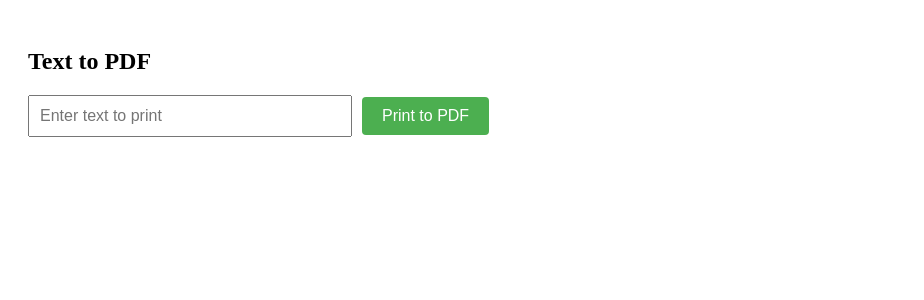
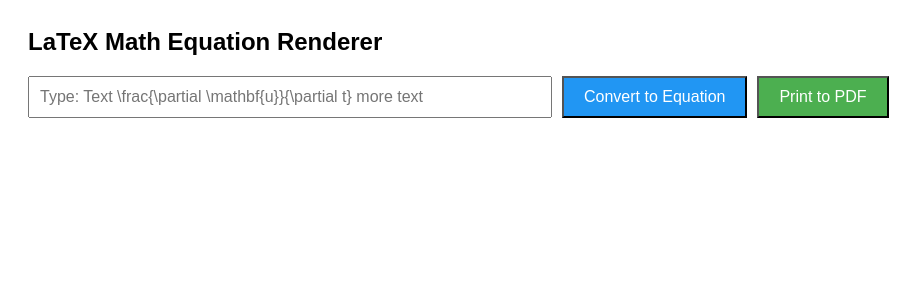
Before and after one commit to omin-h/second-paper, a React (Vite) app: page / in a window 1280 px wide. Shown: the top 300 px of the page, without its empty margins (0-924 px from the left). Built offline with nearby package versions, Linux system fonts and the light colour scheme.

Commit message:
feat(pdf): Add Latex rendering functionality and integrate html2canvas for enhanced PDF output

```diff
--- a/package.json
+++ b/package.json
@@ -11,6 +11,7 @@
     "preview": "vite preview"
   },
   "dependencies": {
+    "html2canvas": "^1.4.1",
     "jspdf": "^3.0.3",
     "katex": "^0.16.25",
     "react": "^19.1.1",
--- a/src/fractionCanvas/fractionCanvas.jsx
+++ b/src/fractionCanvas/fractionCanvas.jsx
@@ -1,49 +1,90 @@
-import React, { useState } from 'react';
+import React, { useRef, useState } from 'react';
+import { LatexPreview, parseLatexFromText } from './latexRenderer';
 import { printTextToPDF } from './fractionJs';
 
+const style = {
+  container: { padding: '20px', fontFamily: 'sans-serif' },
+  input: { padding: '10px', fontSize: '16px', width: '500px', marginRight: '10px' },
+  btn: { padding: '10px 20px', fontSize: '16px', cursor: 'pointer', marginRight: '10px' },
+  btnConvert: { background: '#2196F3', color: '#fff' },
+  btnPrint: { background: '#4CAF50', color: '#fff' },
+  displayLine: { background: '#ffffff', color: '#000000', padding: '12px', borderRadius: '6px', fontSize: '20px', marginTop: '20px' }
+};
 
 const FractionCanvas = () => {
   const [inputText, setInputText] = useState('');
+  const latexRefs = useRef([]);
+  const inputRef = useRef(null);
+  const parsedParts = parseLatexFromText(inputText);
 
-  const handlePrint = () => {
-    if (inputText) {
-      printTextToPDF(inputText);
+  const handleConvert = () => {
+    const input = inputRef.current;
+    if (!input) return;
+
+    const start = input.selectionStart;
+    const end = input.selectionEnd;
+
+    if (start === end) {
+      alert('Please select LaTeX text to convert');
+      return;
+    }
+
+    const selectedText = inputText.slice(start, end);
+
+    if (selectedText.includes('\\')) {
+      if (!selectedText.startsWith('(') || !selectedText.endsWith(')')) {
+        const newText =
+          inputText.slice(0, start) +
+          '(' + selectedText + ')' +
+          inputText.slice(end);
+        setInputText(newText);
+      }
+      setShowPreview(true);
     } else {
-      alert('Please enter some text before printing');
+      alert('Selected text does not contain LaTeX commands');
     }
   };
 
+  const handlePrint = () => {
+    printTextToPDF(inputText);
+  };
+
+  let latexRefIndex = 0;
 
   return (
-    <div style={{ padding: '20px' }}>
-      <h2>Text to PDF</h2>
-      <div style={{ marginBottom: '10px' }}>
+    <div style={style.container}>
+      <h2 style={{ marginTop: 0 }}>LaTeX Math Equation Renderer</h2>
+
+      <div style={{ marginBottom: '12px' }}>
         <input
-          type="text"
+          ref={inputRef}
           value={inputText}
           onChange={(e) => setInputText(e.target.value)}
-          placeholder="Enter text to print"
-          style={{
-            padding: '10px',
-            fontSize: '16px',
-            width: '300px',
-            marginRight: '10px'
-          }}
+          placeholder="Type: Text \frac{\partial \mathbf{u}}{\partial t} more text"
+          style={style.input}
         />
-        <button
-          onClick={handlePrint}
-          style={{
-            padding: '10px 20px',
-            fontSize: '16px',
-            cursor: 'pointer',
-            backgroundColor: '#4CAF50',
-            color: 'white',
-            border: 'none',
-            borderRadius: '4px'
-          }}
-        >
+        <button style={{ ...style.btn, ...style.btnConvert }} onClick={handleConvert}>
+          Convert to Equation
+        </button>
+        <button style={{ ...style.btn, ...style.btnPrint }} onClick={handlePrint}>
           Print to PDF
         </button>
+      </div>
+
+      <div style={style.displayLine}>
+        {parsedParts.map((part, idx) => {
+          if (part.type === 'latex') {
+            const currentRef = latexRefIndex++;
+            return (
+              <LatexPreview
+                key={idx}
+                latex={part.content}
+                ref={el => latexRefs.current[currentRef] = el}
+              />
+            );
+          }
+          return <span key={idx}>{part.content}</span>;
+        })}
       </div>
     </div>
   );
--- /dev/null
+++ b/src/fractionCanvas/latexRenderer.jsx
@@ -0,0 +1,89 @@
+import React, { useEffect, useRef } from 'react';
+import katex from 'katex';
+import 'katex/dist/katex.min.css';
+
+export const LatexPreview = React.forwardRef(({ latex }, ref) => {
+  const containerRef = useRef(null);
+
+  useEffect(() => {
+    if (containerRef.current && latex) {
+      try {
+        katex.render(latex, containerRef.current, {
+          throwOnError: false,
+          displayMode: false
+        });
+      } catch (error) {
+        console.error('KaTeX rendering error:', error);
+      }
+    }
+  }, [latex]);
+
+  return (
+    <span
+      ref={(el) => {
+        containerRef.current = el;
+        if (ref) {
+          if (typeof ref === 'function') ref(el);
+          else ref.current = el;
+        }
+      }}
+      style={{
+        display: 'inline-block',
+        verticalAlign: 'middle',
+        margin: '0 6px'
+      }}
+    />
+  );
+});
+
+export const parseLatexFromText = (text) => {
+  const latexPattern = /\\[a-zA-Z]+(?:\{[^}]*\}|\([^)]*\))*|\\[^a-zA-Z\s]/g;
+
+  if (!text.match(latexPattern)) {
+    return [{ type: 'text', content: text }];
+  }
+
+  const trimmed = text.trim();
+  if (trimmed.match(/^[i\s]*\\[a-zA-Z]/) && trimmed.match(latexPattern)) {
+    const backslashCount = (trimmed.match(/\\/g) || []).length;
+    if (backslashCount >= 2) {
+      return [{ type: 'latex', content: trimmed }];
+    }
+  }
+
+  const wrappedPattern = /\([^)]*\\[^)]*\)/g;
+  const parts = [];
+  let lastIndex = 0;
+
+  const matches = [...text.matchAll(wrappedPattern)];
+
+  matches.forEach((match) => {
+    if (match.index > lastIndex) {
+      parts.push({
+        type: 'text',
+        content: text.slice(lastIndex, match.index)
+      });
+    }
+
+    const latexContent = match[0].slice(1, -1);
+    parts.push({
+      type: 'latex',
+      content: latexContent
+    });
+
+    lastIndex = match.index + match[0].length;
+  });
+
+  if (lastIndex < text.length) {
+    parts.push({
+      type: 'text',
+      content: text.slice(lastIndex)
+    });
+  }
+
+  if (parts.length === 0 && text.match(latexPattern)) {
+    return [{ type: 'latex', content: text }];
+  }
+
+  return parts.length > 0 ? parts : [{ type: 'text', content: text }];
+};
```
Also changed, not shown: 1 other file (tests, documents, lock files or other folders).
